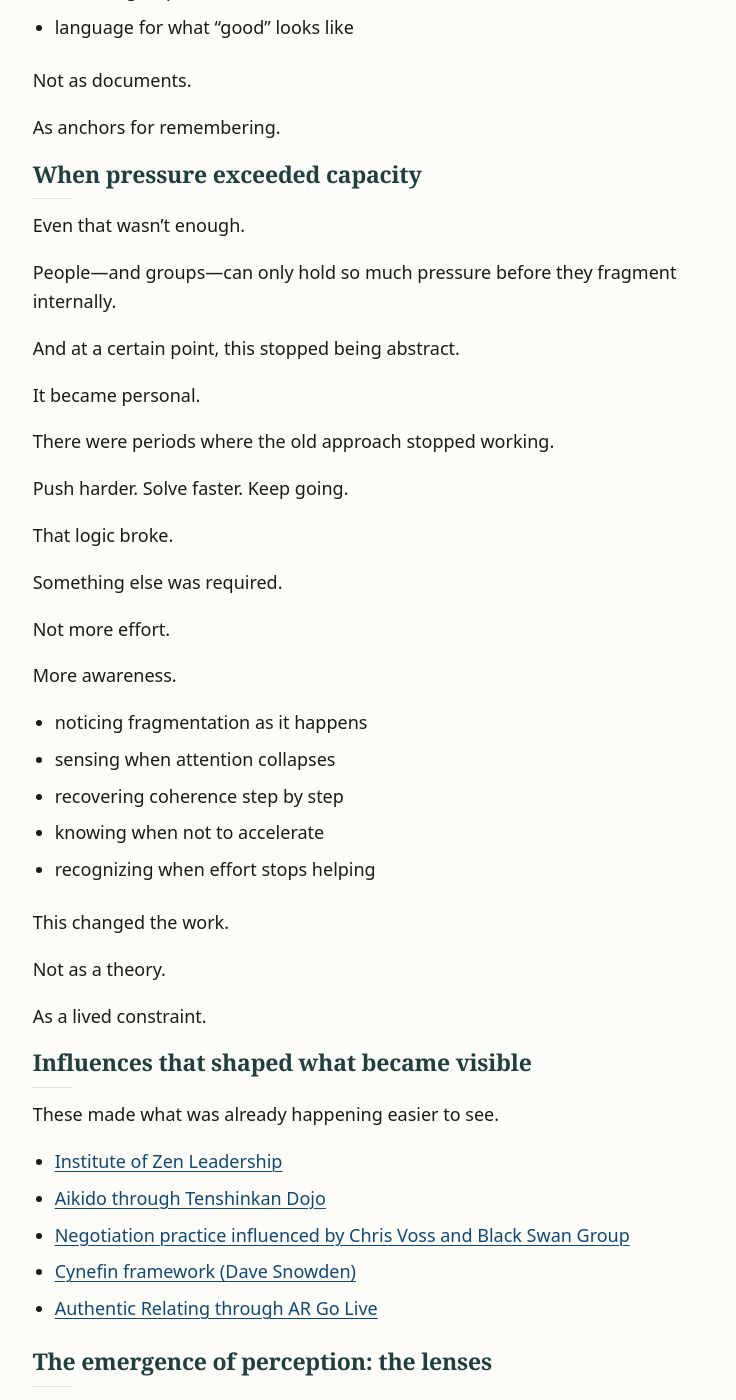
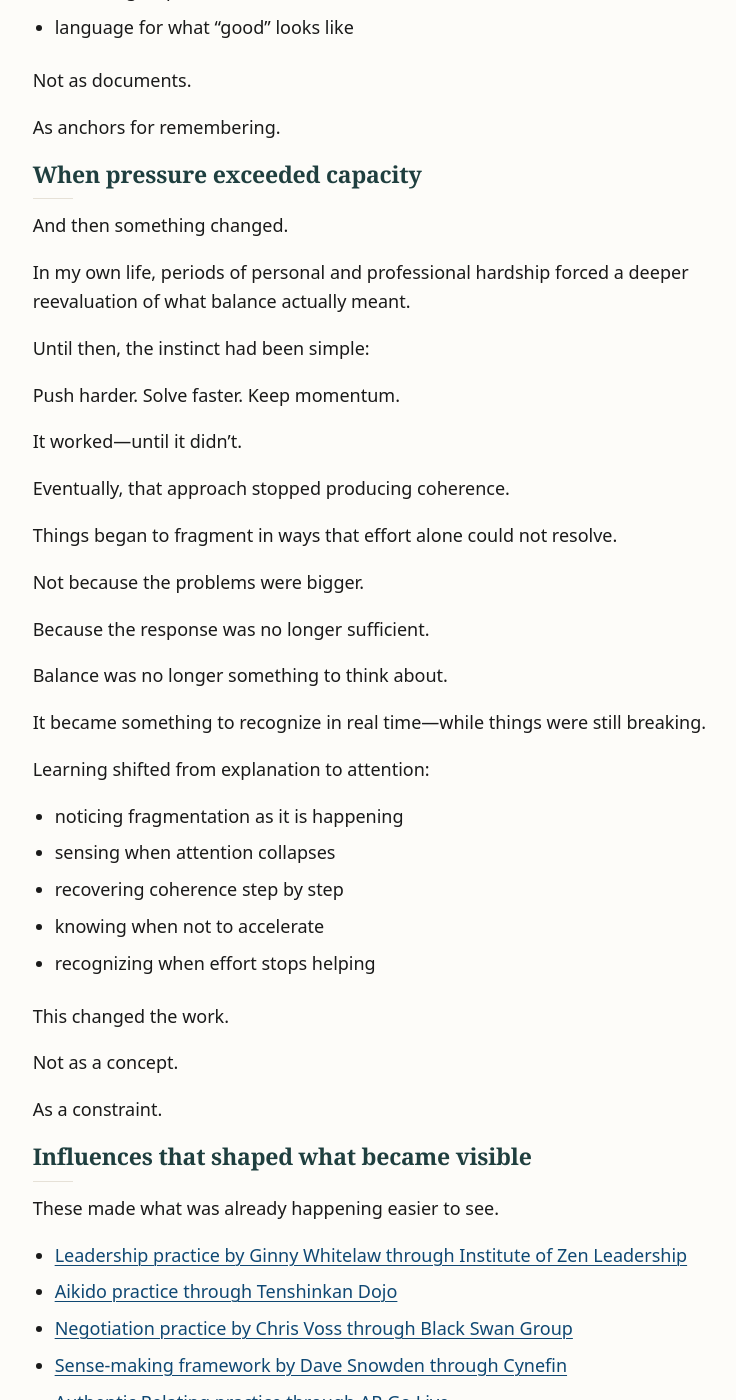
Before and after one commit to basil-family-lab/circle, a Jekyll site: the page built from origin.md, in a window 1280 px wide and 1400 px high, scrolled down 3479 px. Shown: the whole window, without its empty margins (247-983 px from the left). Built offline with Jekyll 4.4.1, drawn with Linux system fonts in a browser that asks for light colours; some of the changed text lies outside the part shown.

Commit message:
refactor: origin story

```diff
--- a/origin.md
+++ b/origin.md
@@ -131,7 +131,7 @@ Not agreement.
 
 Alignment.
 
-Making intention visible enough to return to it.
+Making intention visible enough to return to when things shifted.
 
 Over time this showed up as simple artifacts:
 
@@ -148,27 +148,31 @@ As anchors for remembering.
 
 ## When pressure exceeded capacity
 
-Even that wasn’t enough.
+And then something changed.
 
-People—and groups—can only hold so much pressure before they fragment internally.
+In my own life, periods of personal and professional hardship forced a deeper reevaluation of what balance actually meant.
 
-And at a certain point, this stopped being abstract.
+Until then, the instinct had been simple:
 
-It became personal.
+Push harder. Solve faster. Keep momentum.
 
-There were periods where the old approach stopped working.
+It worked—until it didn’t.
 
-Push harder. Solve faster. Keep going.
+Eventually, that approach stopped producing coherence.
 
-That logic broke.
+Things began to fragment in ways that effort alone could not resolve.
 
-Something else was required.
+Not because the problems were bigger.
 
-Not more effort.
+Because the response was no longer sufficient.
 
-More awareness.
+Balance was no longer something to think about.
 
-- noticing fragmentation as it happens
+It became something to recognize in real time—while things were still breaking.
+
+Learning shifted from explanation to attention:
+
+- noticing fragmentation as it is happening
 - sensing when attention collapses
 - recovering coherence step by step
 - knowing when not to accelerate
@@ -176,19 +180,19 @@ More awareness.
 
 This changed the work.
 
-Not as a theory.
+Not as a concept.
 
-As a lived constraint.
+As a constraint.
 
 ## Influences that shaped what became visible
 
 These made what was already happening easier to see.
 
-- [Institute of Zen Leadership](https://zenleader.global)
-- [Aikido through Tenshinkan Dojo](https://japaneseculturecenter.com/classes/aikido)
-- [Negotiation practice influenced by Chris Voss and Black Swan Group](https://www.blackswanltd.com/)
-- [Cynefin framework (Dave Snowden)](https://www.youtube.com/watch?v=N7oz366X0-8)
-- [Authentic Relating through AR Go Live](https://www.ar-go.live/)
+- [Leadership practice by Ginny Whitelaw through Institute of Zen Leadership](https://zenleader.global)
+- [Aikido practice through Tenshinkan Dojo](https://japaneseculturecenter.com/classes/aikido)
+- [Negotiation practice by Chris Voss through Black Swan Group](https://www.blackswanltd.com/)
+- [Sense-making framework by Dave Snowden through Cynefin](https://www.youtube.com/watch?v=N7oz366X0-8)
+- [Authentic Relating practice through AR Go Live](https://www.ar-go.live/)
 
 ## The emergence of perception: the lenses
 
@@ -210,7 +214,9 @@ Different meaning.
 
 Different reality, coexisting in the same room.
 
-And over time, that pattern became visible enough to name.
+And over time, that pattern became visible enough that it could no longer be treated as background.
+
+It had to be named.
 
 **the lenses of Circle3**
 
```
Also changed, not shown: other parts of origin.md (+1 -1 lines).
